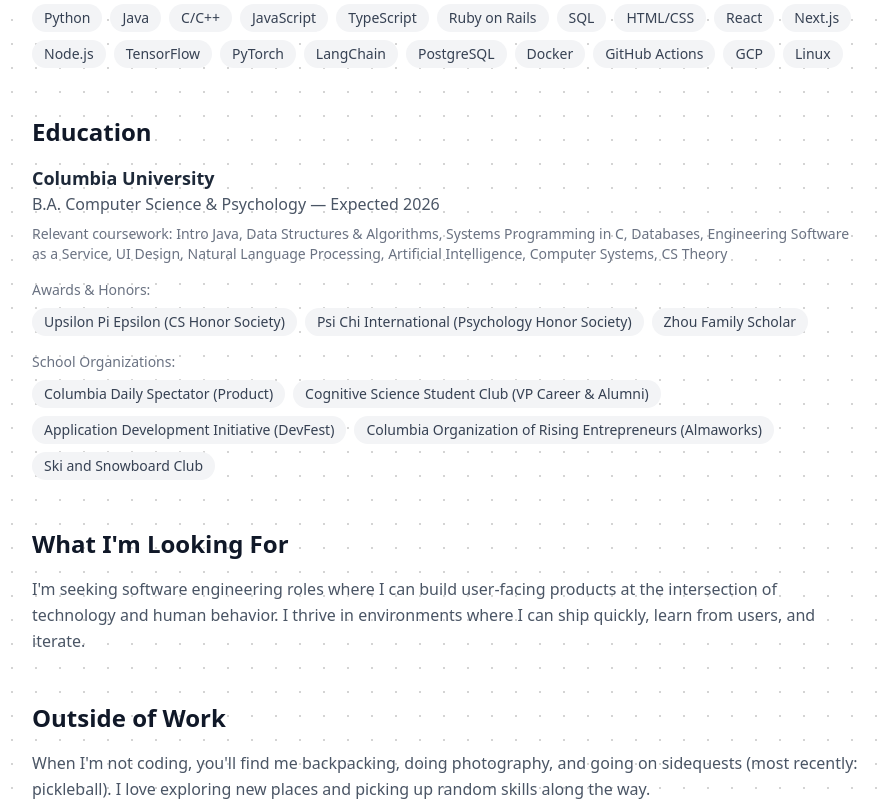
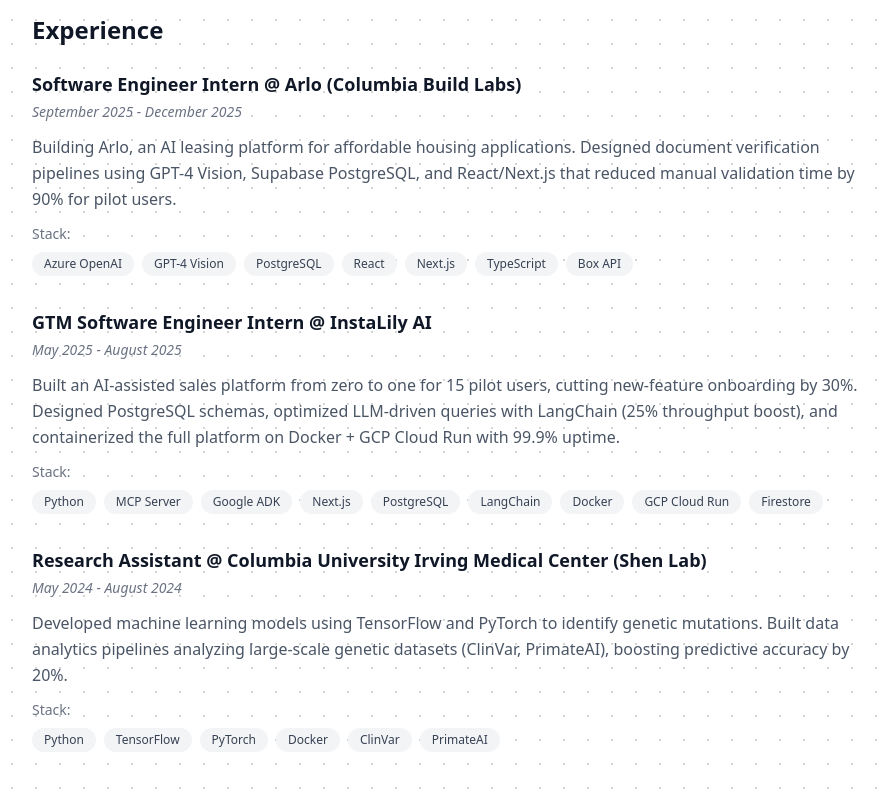
Before and after one commit to Jason2657/portfolio-website, a Next.js app: page /about in a window 1280 px wide. Shown: the part 400-1201 px from the top of the page, without its empty margins (192-1080 px from the left). Built offline with nearby package versions, Linux system fonts and the light colour scheme.

Commit message:
added experience to about page

```diff
--- a/app/about/page.tsx
+++ b/app/about/page.tsx
@@ -24,6 +24,82 @@
             think about users: what motivates them, what frustrates them, and how to design
             experiences that just work.
           </p>
+          <p className="text-gray-600 dark:text-gray-300 mt-3 leading-relaxed">
+            When I'm not coding, you'll find me backpacking, doing photography, or playing pickleball.
+          </p>
+        </div>
+      </div>
+
+      {/* Experience */}
+      <div className="mt-12">
+        <h2 className="text-2xl font-bold text-gray-900 dark:text-white">Experience</h2>
+
+        <div className="mt-6 space-y-8">
+          {/* Arlo */}
+          <div>
+            <h3 className="text-lg font-semibold text-gray-900 dark:text-white">Software Engineer Intern @ Arlo (Columbia Build Labs)</h3>
+            <p className="text-gray-500 dark:text-gray-400 text-sm italic mt-1">September 2025 - December 2025</p>
+            <p className="text-gray-600 dark:text-gray-300 mt-3 leading-relaxed">
+              Building Arlo, an AI leasing platform for affordable housing applications. Designed document verification pipelines using GPT-4 Vision, Supabase PostgreSQL, and React/Next.js that reduced manual validation time by 90% for pilot users.
+            </p>
+            <div className="mt-3">
+              <p className="text-sm text-gray-500 dark:text-gray-400 font-medium mb-2">Stack:</p>
+              <div className="flex flex-wrap gap-2">
+                {["Azure OpenAI", "GPT-4 Vision", "PostgreSQL", "React", "Next.js", "TypeScript", "Box API"].map((tech) => (
+                  <span
+                    key={tech}
+                    className="px-3 py-1 bg-gray-100 text-gray-700 rounded-full text-xs dark:bg-gray-800 dark:text-gray-300"
+                  >
+                    {tech}
+                  </span>
+                ))}
+              </div>
+            </div>
+          </div>
+
+          {/* Instalily */}
+          <div>
+            <h3 className="text-lg font-semibold text-gray-900 dark:text-white">GTM Software Engineer Intern @ InstaLily AI</h3>
+            <p className="text-gray-500 dark:text-gray-400 text-sm italic mt-1">May 2025 - August 2025</p>
+            <p className="text-gray-600 dark:text-gray-300 mt-3 leading-relaxed">
+              Built an AI-assisted sales platform from zero to one for 15 pilot users, cutting new-feature onboarding by 30%. Designed PostgreSQL schemas, optimized LLM-driven queries with LangChain (25% throughput boost), and containerized the full platform on Docker + GCP Cloud Run with 99.9% uptime.
+            </p>
+            <div className="mt-3">
+              <p className="text-sm text-gray-500 dark:text-gray-400 font-medium mb-2">Stack:</p>
+              <div className="flex flex-wrap gap-2">
+                {["Python", "MCP Server", "Google ADK", "Next.js", "PostgreSQL", "LangChain", "Docker", "GCP Cloud Run", "Firestore"].map((tech) => (
+                  <span
+                    key={tech}
+                    className="px-3 py-1 bg-gray-100 text-gray-700 rounded-full text-xs dark:bg-gray-800 dark:text-gray-300"
+                  >
+                    {tech}
+                  </span>
+                ))}
+              </div>
+            </div>
+          </div>
+
+          {/* Shen Lab */}
+          <div>
+            <h3 className="text-lg font-semibold text-gray-900 dark:text-white">Research Assistant @ Columbia University Irving Medical Center (Shen Lab)</h3>
+            <p className="text-gray-500 dark:text-gray-400 text-sm italic mt-1">May 2024 - August 2024</p>
+            <p className="text-gray-600 dark:text-gray-300 mt-3 leading-relaxed">
+              Developed machine learning models using TensorFlow and PyTorch to identify genetic mutations. Built data analytics pipelines analyzing large-scale genetic datasets (ClinVar, PrimateAI), boosting predictive accuracy by 20%.
+            </p>
+            <div className="mt-3">
+              <p className="text-sm text-gray-500 dark:text-gray-400 font-medium mb-2">Stack:</p>
+              <div className="flex flex-wrap gap-2">
+                {["Python", "TensorFlow", "PyTorch", "Docker", "ClinVar", "PrimateAI"].map((tech) => (
+                  <span
+                    key={tech}
+                    className="px-3 py-1 bg-gray-100 text-gray-700 rounded-full text-xs dark:bg-gray-800 dark:text-gray-300"
+                  >
+                    {tech}
+                  </span>
+                ))}
+              </div>
+            </div>
+          </div>
         </div>
       </div>
 
@@ -88,16 +164,6 @@
         </p>
       </div>
 
-      {/* Outside of Work */}
-      <div className="mt-12">
-        <h2 className="text-2xl font-bold text-gray-900 dark:text-white">Outside of Work</h2>
-        <p className="text-gray-600 dark:text-gray-300 mt-4 leading-relaxed">
-          When I'm not coding, you'll find me backpacking, doing photography,
-          and going on sidequests (most recently: pickleball). I love exploring
-          new places and picking up random skills along the way.
-        </p>
-      </div>
-
     </div>
   );
 }
--- a/data/projects.ts
+++ b/data/projects.ts
@@ -13,7 +13,7 @@
       description: "A modern platform that helps you prepare for the post-quantum world: scan files, analyze URLs, and learn how quantum computing impacts security.",
       image: "/projects/quantumguard.png",
       tags: ["Python", "TypeScript", "Docker", "AWS"],
-      link: "https://github.com/yourusername/project"
+      link: "http://52.15.239.144/"
     },
     {
       title: "Preply: Your Personalized Interview Prep Companion",
```
